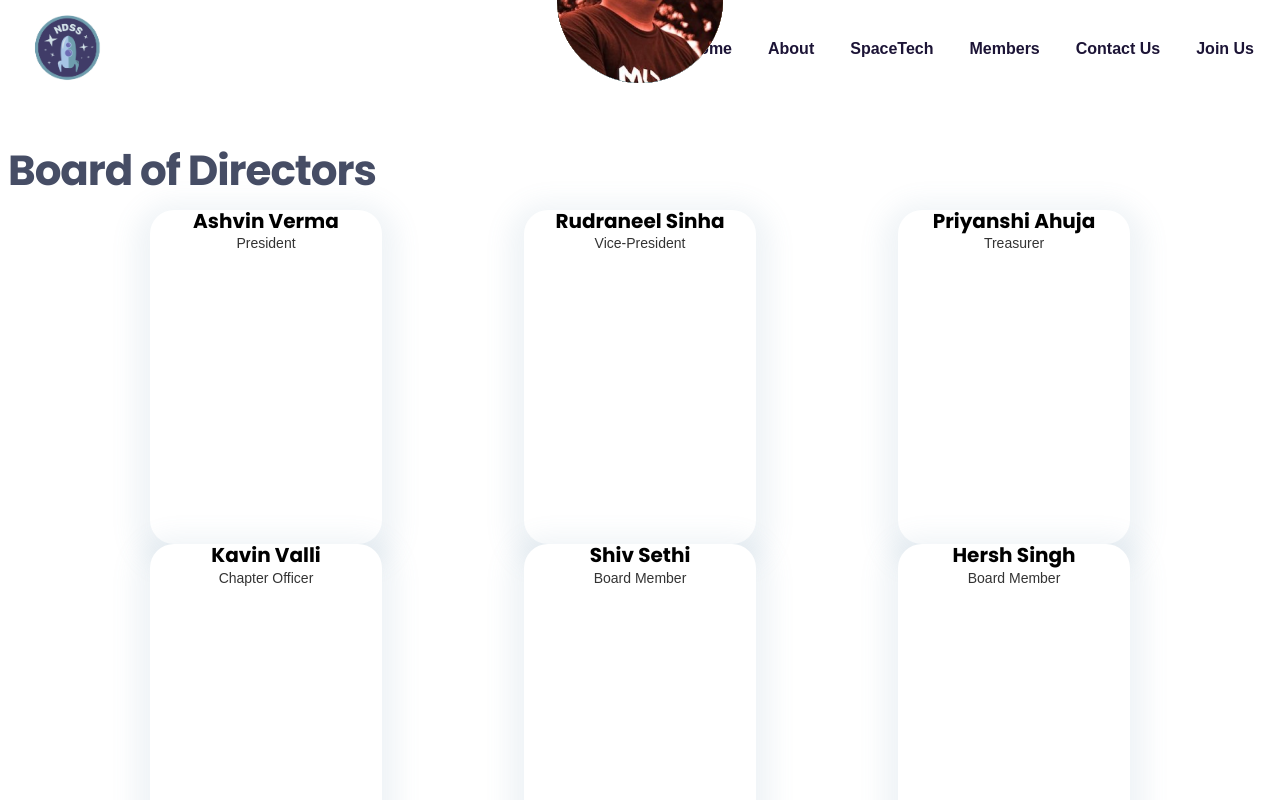
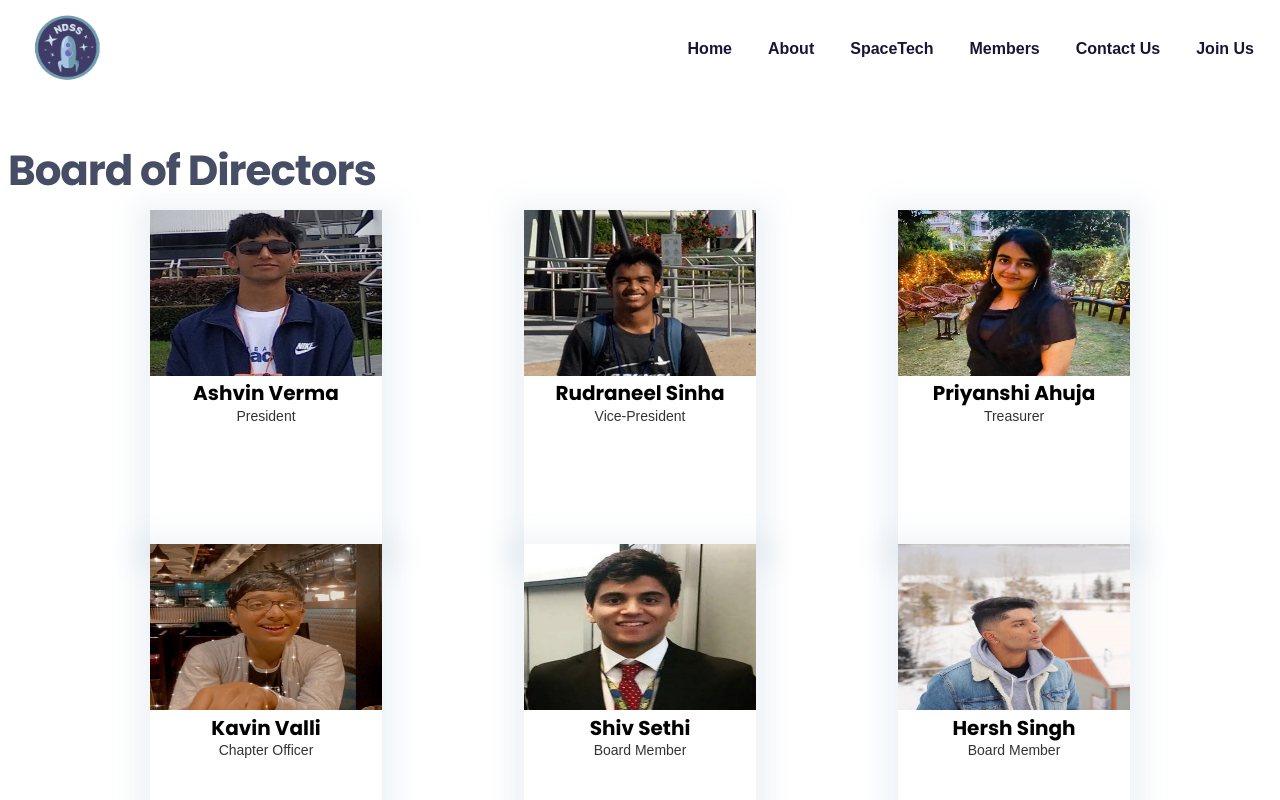
Before and after one commit to New-Delhi-Space-Society/new-delhi-space-society.github.io, a Next.js app: page /members in a window 1280 px wide. Shown: the top 800 px of the page. Built offline with nearby package versions, Linux system fonts and the light colour scheme.

Commit message:
Update MemberCard.tsx

```diff
--- a/components/members/MemberCard.tsx
+++ b/components/members/MemberCard.tsx
@@ -10,7 +10,7 @@ interface iProps {
 const MemberCardContainer = styled.div`
   text-align: center;
   box-shadow: 0px 8px 24px 16px rgba(112, 144, 176, 0.1);
-  border-radius: 24px;
+  border-radius: 0;
   width: 232.064px;
   height: 334.262px;
   flex-shrink: 0;
@@ -18,13 +18,8 @@ const MemberCardContainer = styled.div`
 `;
 
 const MemberImage = styled.img`
-  width: 166px;
+  width: 232.064px;
   height: 166px;
-  border-radius: 50%;
-  position: absolute;
-  left: 50%;
-  top: 0;
-  transform: translate(-50%, -50%);
 `;
 
 const MemberCard: React.FunctionComponent<iProps> = ({ member }) => {
```
